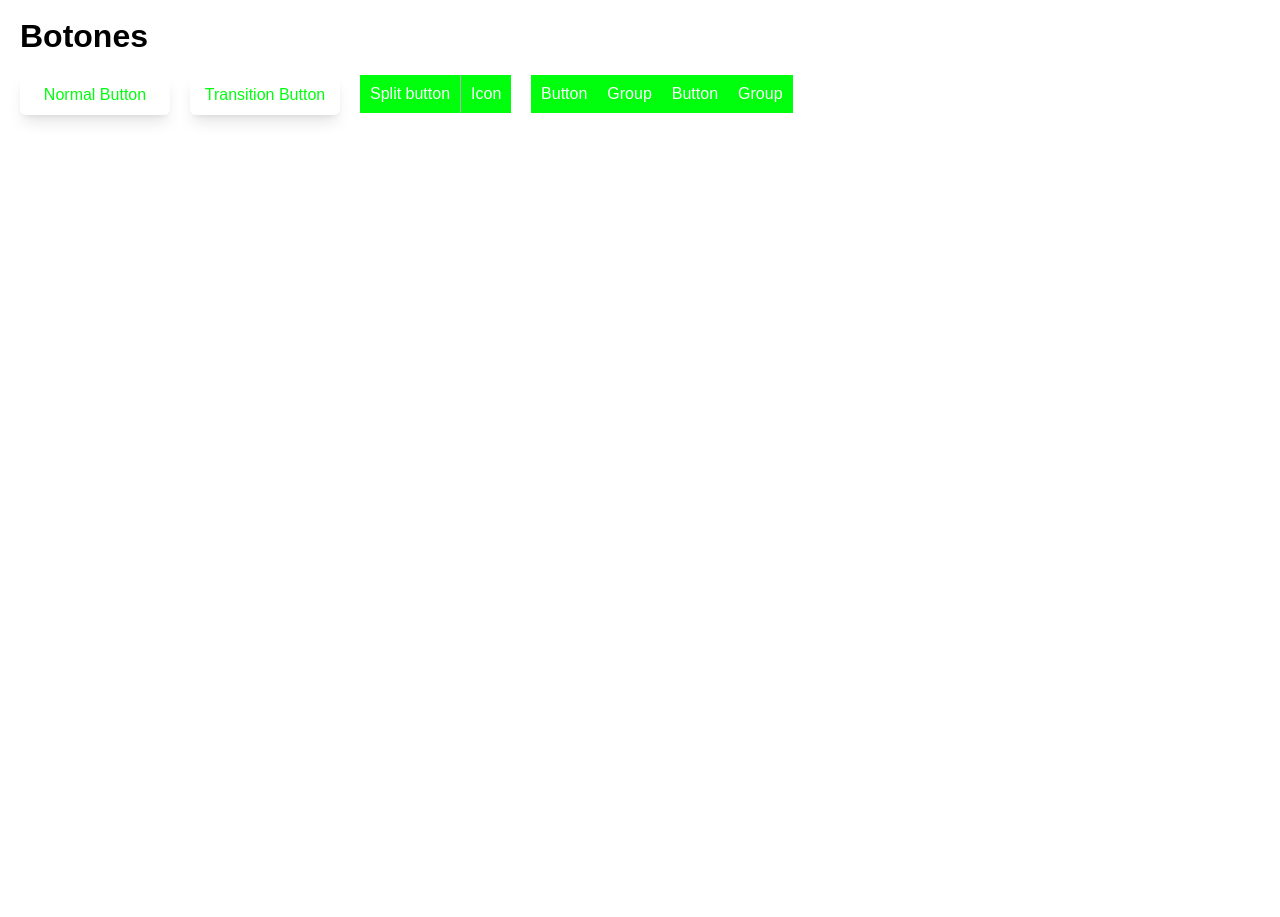
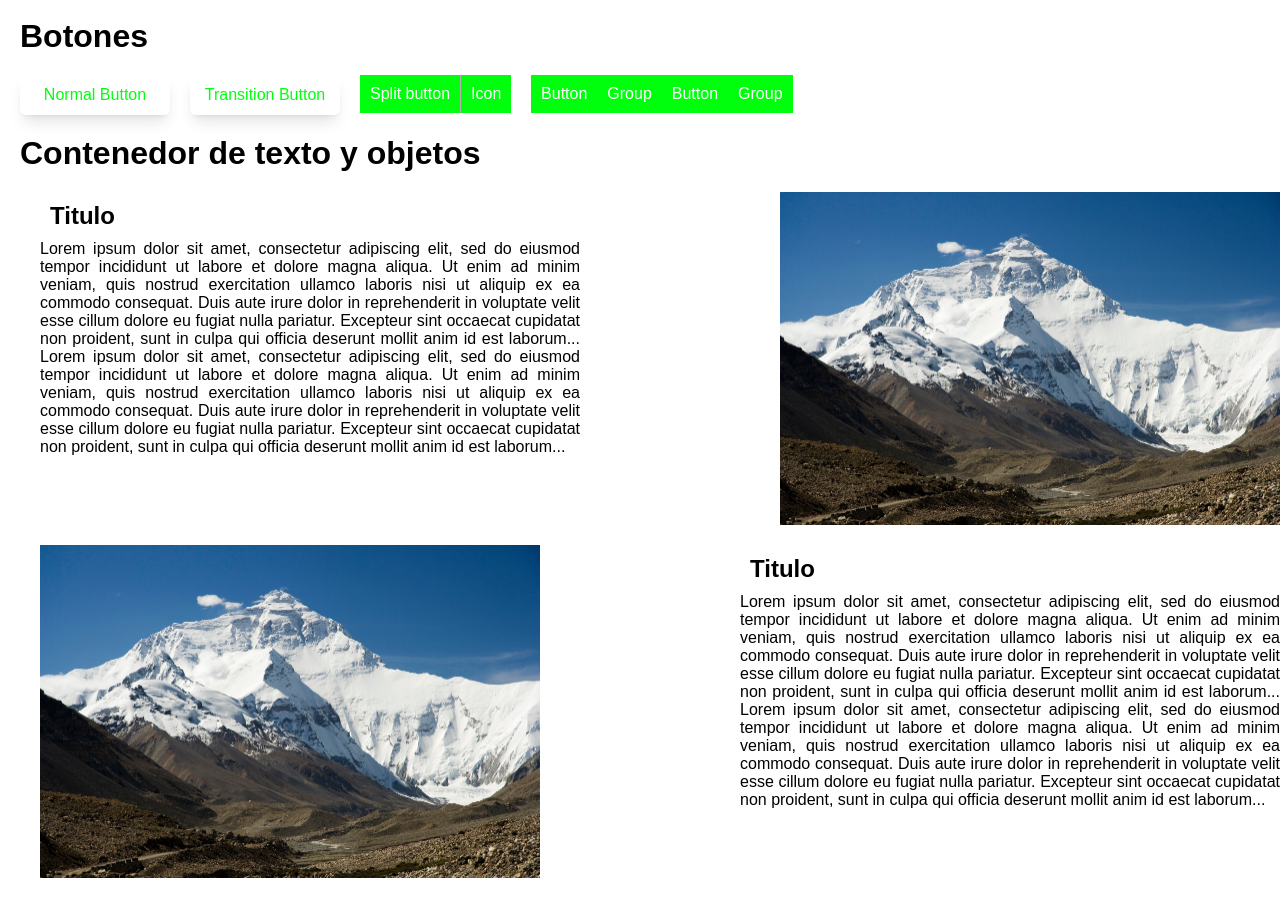
Before and after one commit to Eduardo-RE/Components, a React (Vite) app: page / in a window 1280 px wide. Shown: the part 185-1102 px from the top of the page. Before the commit the page ends 800 px from the top, so only its background shows below. Built offline with nearby package versions, Linux system fonts and the light colour scheme.

Commit message:
Seccion de contenedor lista

```diff
--- /dev/null
+++ b/src/components/Container/Container.css
@@ -0,0 +1,46 @@
+.container {
+  display: flex;
+  flex-direction: row;
+}
+
+.subTitle {
+  padding: 10px;
+}
+
+.txt-container {
+  margin-left: 40px;
+}
+
+.firstTxt {
+  font-size: medium;
+  max-width: 600px;
+  text-align: justify;
+  text-justify: auto;
+}
+
+.img {
+  width: 500px;
+  margin-left: 200px;
+}
+
+.second-container {
+  display: flex;
+  flex-direction: row;
+  margin-top: 20px;
+}
+
+.secondTxt-container {
+  margin-left: 200px;
+}
+
+.secondTxt {
+  font-size: medium;
+  max-width: 600px;
+  text-align: justify;
+  text-justify: auto;
+}
+
+.second-img {
+  width: 500px;
+  margin-left: 40px;
+}
--- /dev/null
+++ b/src/components/Container/Container.jsx
@@ -0,0 +1,57 @@
+import React from "react";
+import Mountain from "../../images/Mountain.jpg";
+import "./Container.css";
+
+const Container = () => {
+  return (
+    <>
+      <div className="container">
+        <div className="txt-container">
+          <h2 className="subTitle">Titulo</h2>
+          <p className="firstTxt">
+            Lorem ipsum dolor sit amet, consectetur adipiscing elit, sed do
+            eiusmod tempor incididunt ut labore et dolore magna aliqua. Ut enim
+            ad minim veniam, quis nostrud exercitation ullamco laboris nisi ut
+            aliquip ex ea commodo consequat. Duis aute irure dolor in
+            reprehenderit in voluptate velit esse cillum dolore eu fugiat nulla
+            pariatur. Excepteur sint occaecat cupidatat non proident, sunt in
+            culpa qui officia deserunt mollit anim id est laborum... Lorem ipsum
+            dolor sit amet, consectetur adipiscing elit, sed do eiusmod tempor
+            incididunt ut labore et dolore magna aliqua. Ut enim ad minim
+            veniam, quis nostrud exercitation ullamco laboris nisi ut aliquip ex
+            ea commodo consequat. Duis aute irure dolor in reprehenderit in
+            voluptate velit esse cillum dolore eu fugiat nulla pariatur.
+            Excepteur sint occaecat cupidatat non proident, sunt in culpa qui
+            officia deserunt mollit anim id est laborum...
+          </p>
+        </div>
+        <img src={Mountain} className="img"></img>
+      </div>
+
+      <div className="second-container">
+        <img src={Mountain} className="second-img"></img>
+        <div className="secondTxt-container">
+          <h2 className="subTitle">Titulo</h2>
+          <p className="secondTxt">
+            Lorem ipsum dolor sit amet, consectetur adipiscing elit, sed do
+            eiusmod tempor incididunt ut labore et dolore magna aliqua. Ut enim
+            ad minim veniam, quis nostrud exercitation ullamco laboris nisi ut
+            aliquip ex ea commodo consequat. Duis aute irure dolor in
+            reprehenderit in voluptate velit esse cillum dolore eu fugiat nulla
+            pariatur. Excepteur sint occaecat cupidatat non proident, sunt in
+            culpa qui officia deserunt mollit anim id est laborum... Lorem ipsum
+            dolor sit amet, consectetur adipiscing elit, sed do eiusmod tempor
+            incididunt ut labore et dolore magna aliqua. Ut enim ad minim
+            veniam, quis nostrud exercitation ullamco laboris nisi ut aliquip ex
+            ea commodo consequat. Duis aute irure dolor in reprehenderit in
+            voluptate velit esse cillum dolore eu fugiat nulla pariatur.
+            Excepteur sint occaecat cupidatat non proident, sunt in culpa qui
+            officia deserunt mollit anim id est laborum...
+          </p>
+        </div>
+      </div>
+    </>
+  );
+};
+
+export default Container;
--- a/src/pages/Home.jsx
+++ b/src/pages/Home.jsx
@@ -1,5 +1,6 @@
 import React from "react";
 import NormalButton from "../components/Button/NormalButton";
+import Container from "../components/Container/Container";
 import Navbar from "../components/Navbar/Navbar";
 import TexField from "../components/TextField/TexField";
 import "./Home.css";
@@ -12,6 +13,9 @@ const Home = () => {
       <TexField />
       <h1 className="title">Botones</h1>
       <NormalButton />
+      <h1 className="title">Contenedor de texto y objetos</h1>
+      <Container />
+      <h1 className="title"></h1>
     </>
   );
 };
```
Also changed, not shown: src/images/Mountain.jpg (added).
